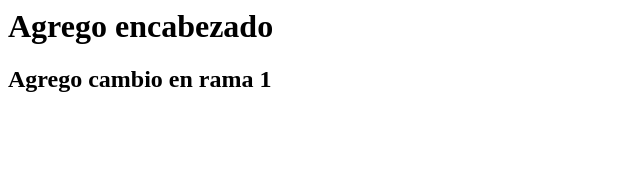
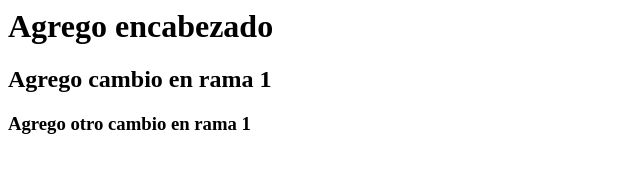
Before and after one commit to farro51/cursoAppscoGit, a plain HTML site: page index.html in a window 1280 px wide. Shown: the whole page, without its empty margins (0-640 px from the left). Drawn offline with Linux system fonts and the light colour scheme.

Commit message:
Agrego cambio rama1

```diff
--- a/index.html
+++ b/index.html
@@ -5,5 +5,6 @@
 <body>
 <h1>Agrego encabezado</h1>
 <h2>Agrego cambio en rama 1</h2>
+<h3>Agrego otro cambio en rama 1</h3>
 </body>
 </html>
```
